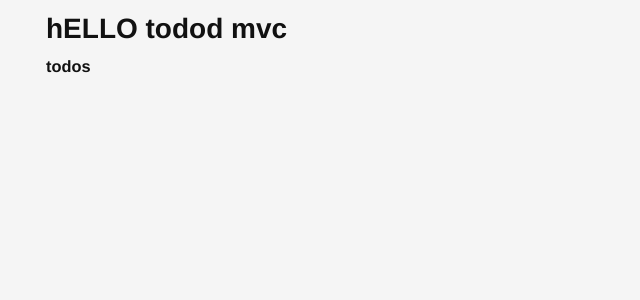
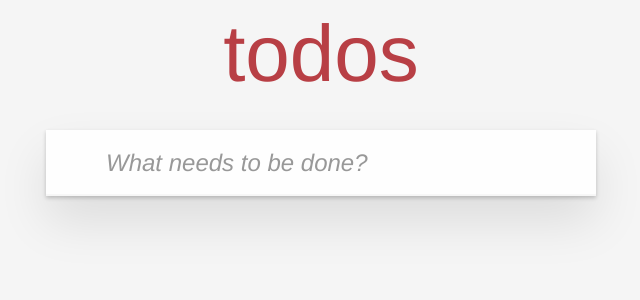
Before and after one commit to ken778/todoApplication, an Angular app: page / in a window 1280 px wide. Shown: the top 300 px of the page, without its empty margins (319-959 px from the left). Built offline with nearby package versions, Linux system fonts and the light colour scheme.

Commit message:
todo header added

```diff
--- a/src/app/app.component.html
+++ b/src/app/app.component.html
@@ -1,2 +1 @@
-<h1>hELLO todod mvc</h1>
 <router-outlet></router-outlet>
--- /dev/null
+++ b/src/app/todos/components/header/header.component.html
@@ -0,0 +1,5 @@
+<header class="header">
+    <h1>todos</h1>
+    <input class="new-todo" placeholder="What needs to be done?" autoFocus [value]="text" (keyup)="changeText($event)"
+        (keyup.enter)="addTodo()" />
+</header>
--- /dev/null
+++ b/src/app/todos/components/header/header.component.ts
@@ -0,0 +1,22 @@
+import { Component } from "@angular/core";
+
+@Component({
+    selector: "app-todos-header",
+    templateUrl: "./header.component.html",
+
+})
+
+export class HeaderComponent {
+
+    text: string = ""
+    changeText(event: Event): void {
+        const target = event.target;
+
+        if (target instanceof HTMLInputElement) {
+            this.text = target.value;
+        }
+    }
+    addTodo(): void {
+        console.log('addTodo', this.text)
+    }
+}
--- a/src/app/todos/components/todos/todos.component.html
+++ b/src/app/todos/components/todos/todos.component.html
@@ -1 +1,3 @@
-<h3>todos</h3>
+<div class="todoapp">
+     <app-todos-header></app-todos-header>
+</div>
--- a/src/app/todos/todos.module.ts
+++ b/src/app/todos/todos.module.ts
@@ -1,6 +1,7 @@
 import {NgModule} from '@angular/core'
 import { RouterModule, Routes } from '@angular/router';
 import { TodosComponent } from 'src/app/todos/components/todos/todos.component';
+import { HeaderComponent } from './components/header/header.component';
 
 const routes:Routes=[
     {
@@ -9,7 +10,7 @@ const routes:Routes=[
     }
 ]
 @NgModule({
-    declarations: [TodosComponent],
+    declarations: [TodosComponent, HeaderComponent],
     imports:[RouterModule.forChild(routes)],
 })
 export class TodosModule{}
```
